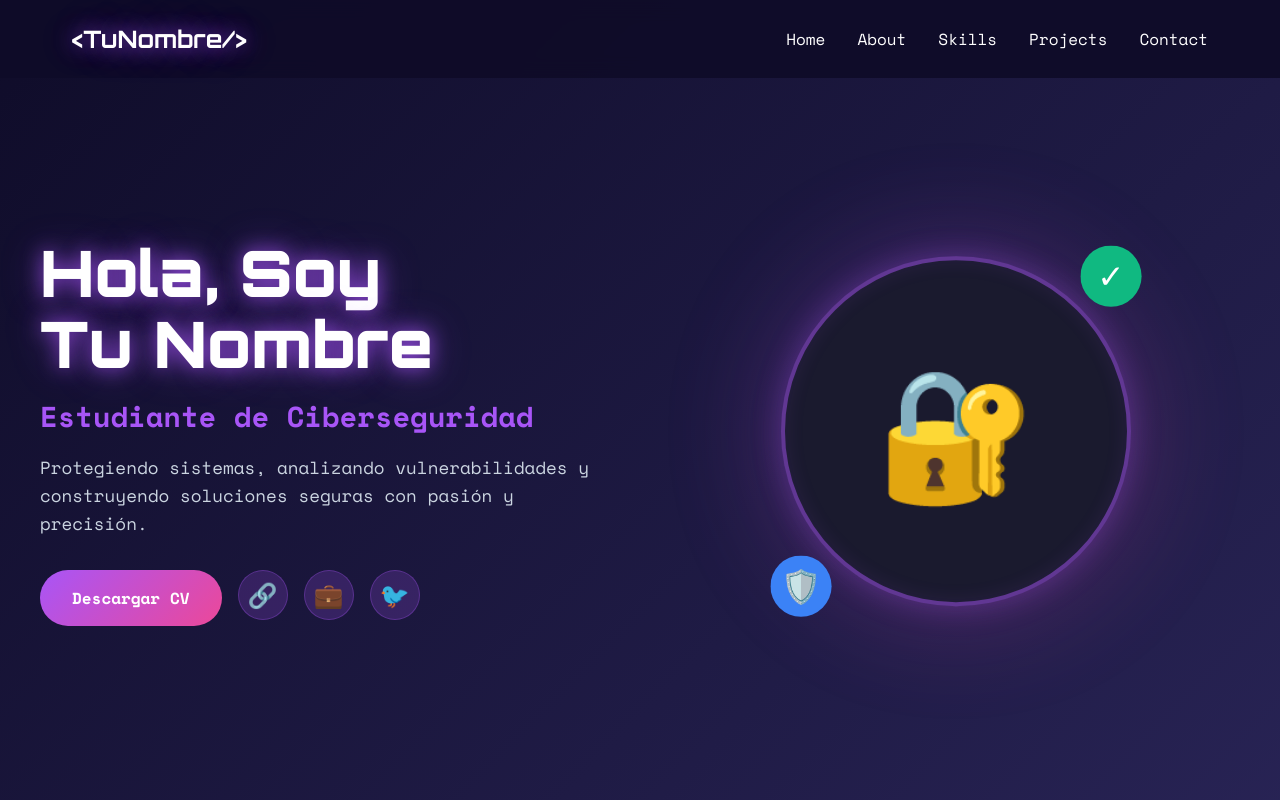
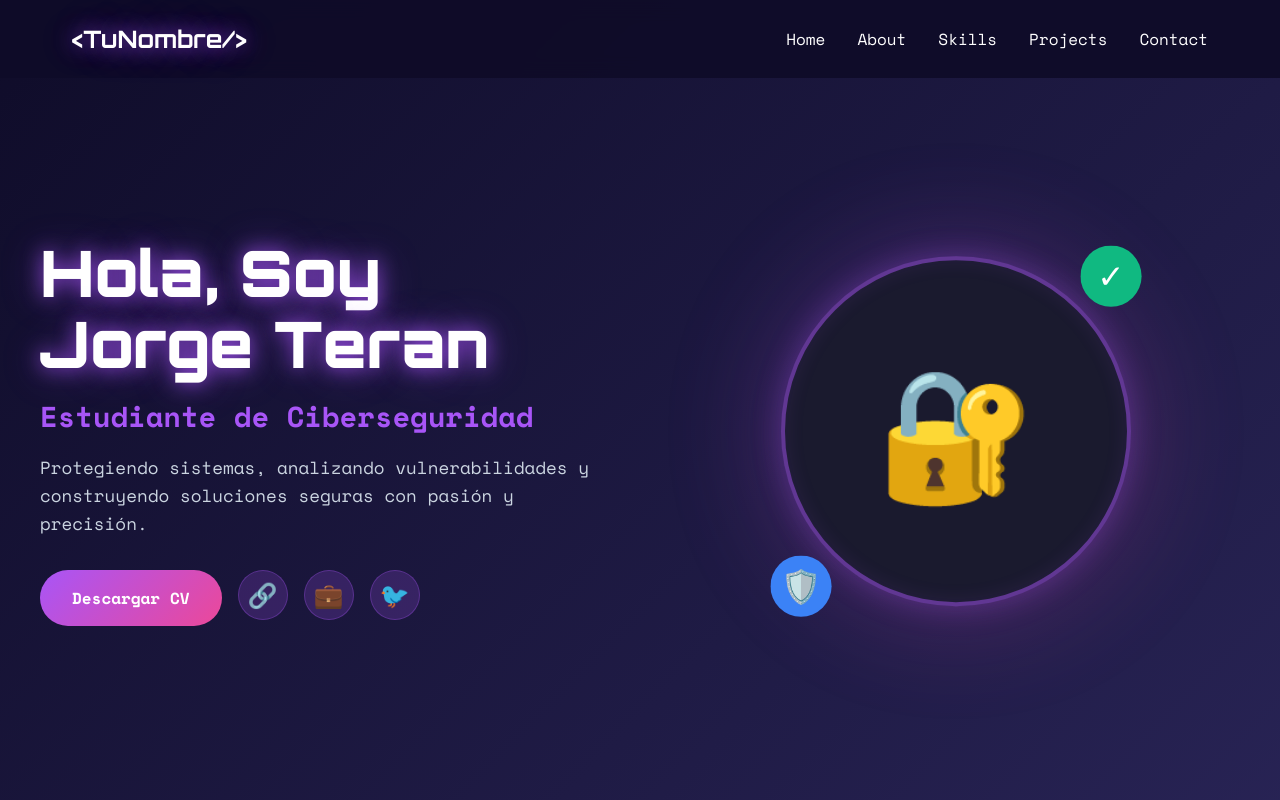
Before and after one commit to K3NNA11/portafolio-web, a plain HTML site: page src/index.html in a window 1280 px wide. Shown: the top 800 px of the page. Drawn offline with nearby package versions, Linux system fonts and the light colour scheme.

Commit message:
mi nombre

```diff
--- a/src/index.html
+++ b/src/index.html
@@ -681,7 +681,7 @@
     <section id="home" class="hero">
         <div class="hero-container">
             <div class="hero-content">
-                <h1 class="glow-text">Hola, Soy<br>Tu Nombre</h1>
+                <h1 class="glow-text">Hola, Soy<br>Jorge Teran</h1>
                 <h2>Estudiante de Ciberseguridad</h2>
                 <p>Protegiendo sistemas, analizando vulnerabilidades y construyendo soluciones seguras con pasión y precisión.</p>
                 <div class="cta-buttons">
```
